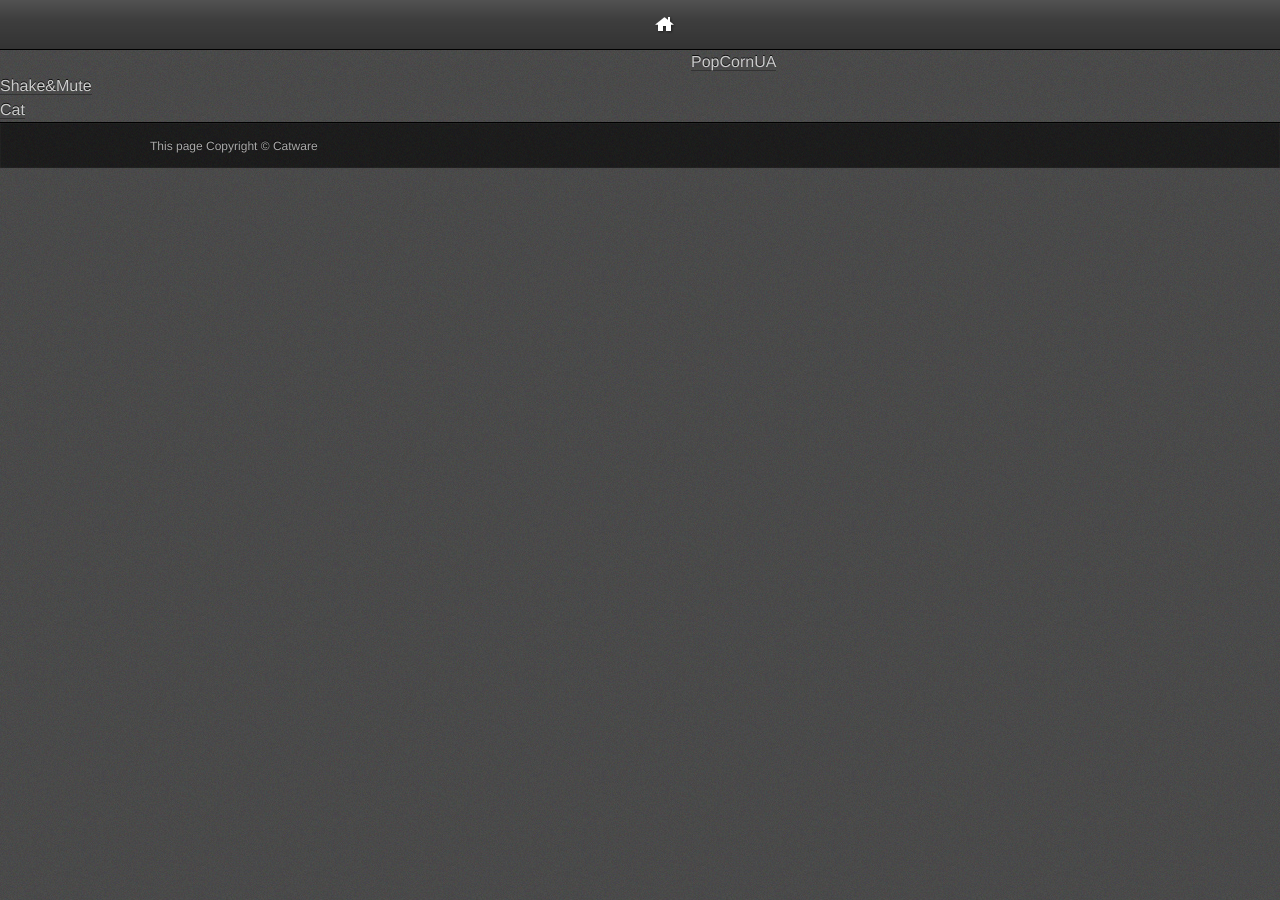
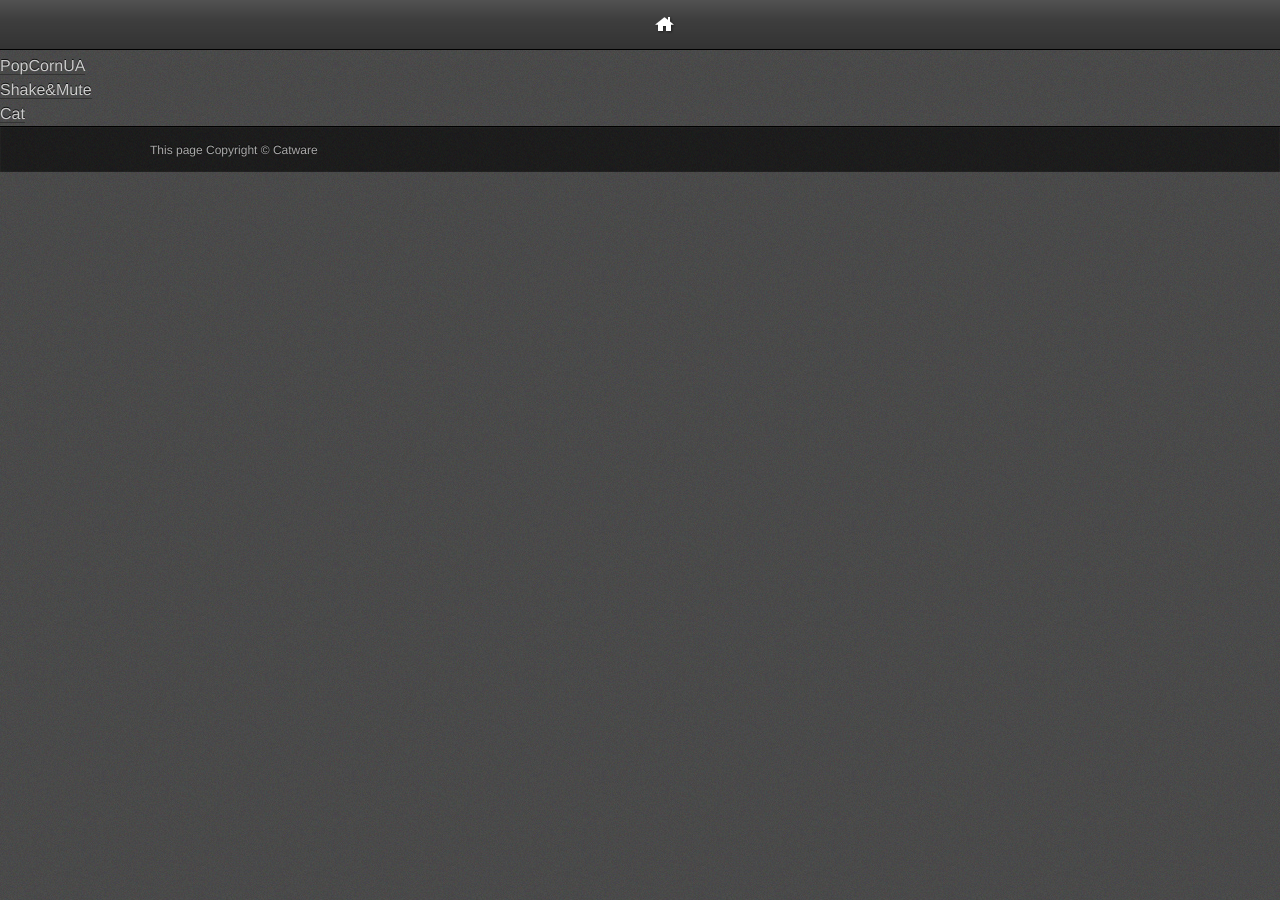
Before and after one commit to le0pard/le0pard.github.io, a Jekyll site: the page built from index.html, in a window 1280 px wide. Built offline with Jekyll 4.4.1, drawn with Linux system fonts in a browser that asks for light colours; nearby versions of some CDN libraries; Markdown is read by kramdown in place of the engine named in the settings; the list of posts is cut into pages by our own code.

Commit message:
popcornua

```diff
--- a/_includes/header.html
+++ b/_includes/header.html
@@ -3,3 +3,4 @@
     <li><a href="/"><img style="padding-top:6px;" src="/images/home_btn.png" alt="Home" title="Home" /></a></li>
   </ul>
 </div>
+<div style="clear:both;"></div>
--- a/index.html
+++ b/index.html
@@ -3,10 +3,8 @@
 title: CatWare
 ---
 
-<div id="home">
-  <ul class="posts">
-    {% for post in site.categories.android limit:3 %}
-      <li><a href="{{ post.url }}">{{ post.title }}</a></li>
-    {% endfor %}
-  </ul>
-</div>
+<ul class="posts">
+  {% for post in site.categories.android limit:3 %}
+    <li><a href="{{ post.url }}">{{ post.title }}</a></li>
+  {% endfor %}
+</ul>
```
